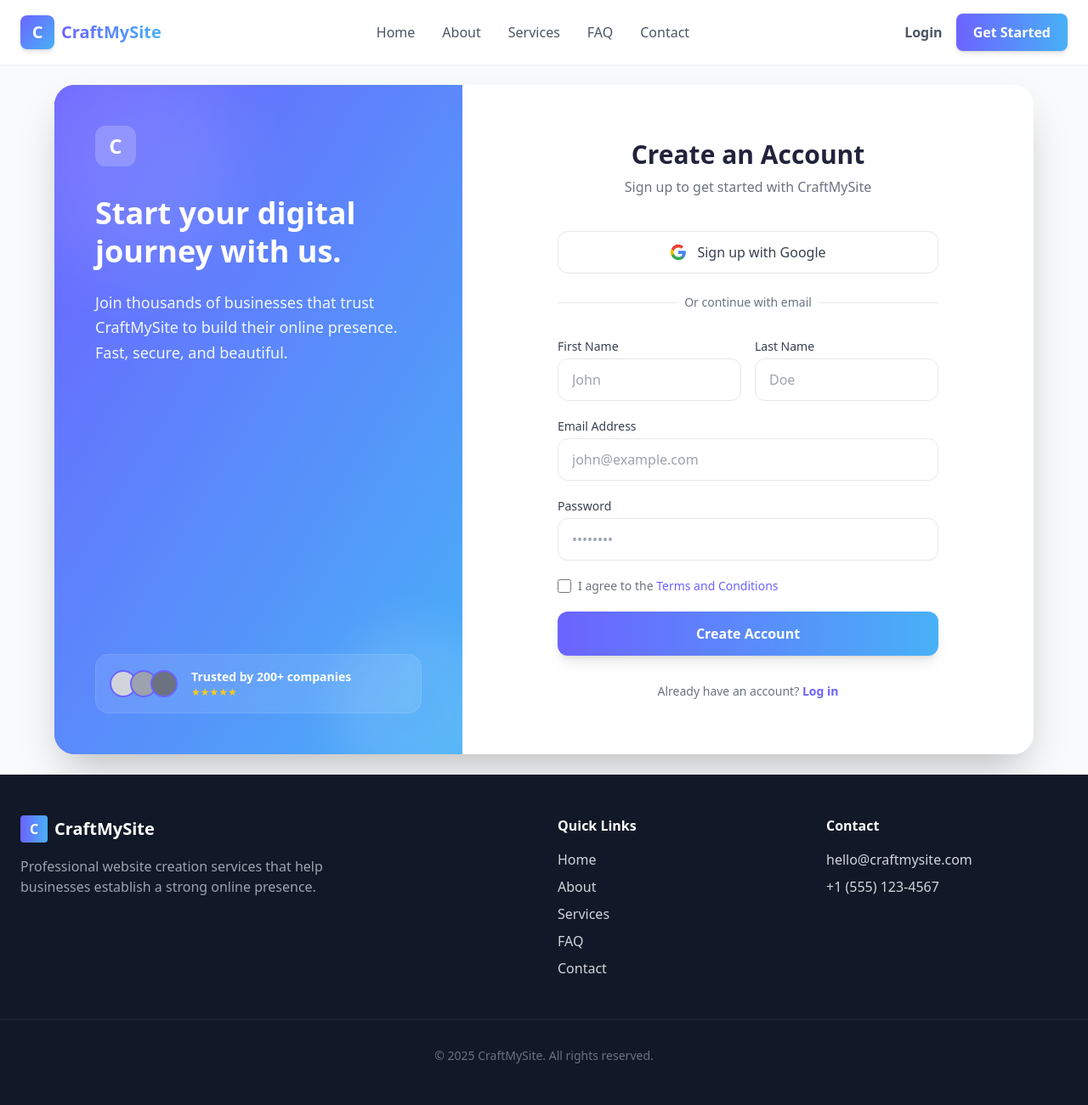
After one commit to Syddevv/CraftMySite, a PHP site: page /register in a window 1280 px wide. The commit adds this page. Shown: the whole page at 85% size. Run offline with PHP 8.4, Linux system fonts and the light colour scheme; some libraries are stand-ins or nearby versions.

Commit message:
link to register and login page

```diff
--- a/public/pages/Home.php
+++ b/public/pages/Home.php
@@ -30,8 +30,8 @@
             </ul>
 
             <div class="hidden md:flex items-center gap-4">
-                <a href="/login" class="text-gray-600 hover:text-brand-primary font-semibold transition">Login</a>
-                <a href="/register" class="px-5 py-2.5 rounded-lg bg-linear-to-r from-brand-primary to-brand-secondary text-white font-semibold shadow-md hover:shadow-lg hover:opacity-90 transition-all transform hover:-translate-y-0.5">
+                <a href="Login.php" class="text-gray-600 hover:text-brand-primary font-semibold transition">Login</a>
+                <a href="Register.php" class="px-5 py-2.5 rounded-lg bg-linear-to-r from-brand-primary to-brand-secondary text-white font-semibold shadow-md hover:shadow-lg hover:opacity-90 transition-all transform hover:-translate-y-0.5">
                     Get Started
                 </a>
             </div>
--- /dev/null
+++ b/public/pages/Register.php
@@ -0,0 +1,292 @@
+<!DOCTYPE html>
+<html lang="en">
+  <head>
+    <meta charset="UTF-8" />
+    <meta name="viewport" content="width=device-width, initial-scale=1.0" />
+    <title>Register - CraftMySite</title>
+    <link rel="stylesheet" href="../assets/css/styles.css" />
+
+    <!--
+       PREVIEW CONFIGURATION:
+       Using Tailwind CDN for instant preview.
+       In production, you would use your existing 'styles.css' build process.
+    -->
+    <script src="https://cdn.tailwindcss.com"></script>
+    <script>
+      tailwind.config = {
+        theme: {
+          extend: {
+            colors: {
+              brand: {
+                primary: '#6c63ff',   /* Purple/Indigo */
+                secondary: '#48b1f7', /* Light Blue */
+                dark: '#22223b',
+              }
+            },
+            backgroundImage: {
+              'gradient-primary': 'linear-gradient(to right, #6c63ff, #48b1f7)',
+            }
+          }
+        }
+      }
+    </script>
+    <style>
+      /* Polyfill for bg-linear-to classes used in v4 */
+      .bg-linear-to-r { background-image: linear-gradient(to right, var(--tw-gradient-stops)); }
+      .bg-linear-to-br { background-image: linear-gradient(to bottom right, var(--tw-gradient-stops)); }
+      .bg-linear-to-b { background-image: linear-gradient(to bottom, var(--tw-gradient-stops)); }
+
+      /* Simple Toast Animation */
+      #toast {
+        visibility: hidden;
+        min-width: 250px;
+        background-color: #22223b;
+        color: #fff;
+        text-align: center;
+        border-radius: 8px;
+        padding: 16px;
+        position: fixed;
+        z-index: 100;
+        right: 30px;
+        bottom: 30px;
+        box-shadow: 0 4px 12px rgba(0,0,0,0.15);
+        opacity: 0;
+        transition: opacity 0.5s, bottom 0.5s;
+        border-left: 4px solid #48b1f7;
+      }
+      #toast.show {
+        visibility: visible;
+        opacity: 1;
+        bottom: 50px;
+      }
+    </style>
+  </head>
+  <body class="bg-gray-50 text-gray-800 font-sans antialiased flex flex-col min-h-screen">
+
+    <!-- HEADER -->
+    <header class="bg-white shadow-sm sticky top-0 z-50">
+      <div class="container mx-auto px-6 py-4 flex justify-between items-center">
+        <a href="../pages/Home.php" class="flex items-center gap-2 group">
+          <div class="w-10 h-10 flex items-center justify-center bg-brand-primary bg-gradient-to-br from-brand-primary to-brand-secondary text-white font-bold rounded-lg text-xl shadow-md group-hover:scale-105 transition-transform">
+            C
+          </div>
+          <span class="text-xl font-bold bg-clip-text text-transparent bg-gradient-to-r from-brand-primary to-brand-secondary">
+            CraftMySite
+          </span>
+        </a>
+
+        <ul class="hidden md:flex items-center gap-8 text-gray-600 font-medium">
+          <li><a href="../pages/Home.php" class="hover:text-brand-primary transition">Home</a></li>
+          <li><a href="../pages/About.php" class="hover:text-brand-primary transition">About</a></li>
+          <li><a href="../pages/Services.php" class="hover:text-brand-primary transition">Services</a></li>
+          <li><a href="../pages/Faq.php" class="hover:text-brand-primary transition">FAQ</a></li>
+          <li><a href="../pages/Contact.php" class="hover:text-brand-primary transition">Contact</a></li>
+        </ul>
+
+        <div class="hidden md:flex items-center gap-4">
+          <a href="/login" class="text-gray-600 hover:text-brand-primary font-semibold transition">Login</a>
+          <a href="/register" class="px-5 py-2.5 rounded-lg bg-brand-primary bg-gradient-to-r from-brand-primary to-brand-secondary text-white font-semibold shadow-md hover:shadow-lg hover:opacity-90 transition-all transform hover:-translate-y-0.5">
+            Get Started
+          </a>
+        </div>
+
+        <button id="menuToggle" class="md:hidden p-2 text-gray-600 hover:text-brand-primary focus:outline-none">
+          <svg class="w-6 h-6" fill="none" stroke="currentColor" viewBox="0 0 24 24">
+            <path stroke-linecap="round" stroke-linejoin="round" stroke-width="2" d="M4 6h16M4 12h16M4 18h16"></path>
+          </svg>
+        </button>
+      </div>
+
+      <nav id="mobileNav" class="hidden absolute top-full left-0 w-full bg-white border-t border-gray-100 shadow-lg md:hidden">
+        <ul class="flex flex-col p-4 gap-4 font-medium">
+          <li><a href="../pages/Home.php" class="block text-gray-600">Home</a></li>
+          <li><a href="../pages/About.php" class="block text-gray-600">About</a></li>
+          <li><a href="../pages/Services.php" class="block text-gray-600">Services</a></li>
+          <li><a href="../pages/Faq.php" class="block text-gray-600">FAQ</a></li>
+          <li><a href="../pages/Contact.php" class="block text-gray-600">Contact</a></li>
+          <div class="flex flex-col gap-3 mt-2 pt-4 border-t border-gray-100">
+            <a href="/login" class="text-center text-gray-600 py-2">Login</a>
+            <a href="/register" class="text-center py-3 bg-brand-primary text-white rounded-lg">Get Started</a>
+          </div>
+        </ul>
+      </nav>
+    </header>
+
+    <main class="flex-grow flex items-center justify-center p-6">
+      <div class="w-full max-w-6xl bg-white rounded-3xl shadow-2xl overflow-hidden flex flex-col md:flex-row">
+
+        <!-- Left Side: Visual/Branding (Hidden on small screens) -->
+        <div class="hidden md:flex md:w-5/12 bg-brand-primary bg-gradient-to-br from-brand-primary to-brand-secondary p-12 text-white flex-col justify-between relative overflow-hidden">
+            <!-- Decorative Circles -->
+            <div class="absolute top-0 left-0 w-64 h-64 bg-white opacity-10 rounded-full -mt-10 -ml-10 blur-2xl"></div>
+            <div class="absolute bottom-0 right-0 w-48 h-48 bg-white opacity-10 rounded-full -mb-10 -mr-10 blur-xl"></div>
+
+            <div class="relative z-10">
+                <div class="w-12 h-12 bg-white/20 rounded-xl flex items-center justify-center mb-8 backdrop-blur-sm">
+                    <span class="font-bold text-2xl">C</span>
+                </div>
+                <h2 class="text-4xl font-bold mb-6 leading-tight">Start your digital journey with us.</h2>
+                <p class="text-blue-50 text-lg leading-relaxed">
+                    Join thousands of businesses that trust CraftMySite to build their online presence. Fast, secure, and beautiful.
+                </p>
+            </div>
+
+            <div class="relative z-10 mt-12">
+                <div class="flex items-center gap-4 p-4 bg-white/10 rounded-2xl backdrop-blur-sm border border-white/10">
+                    <div class="flex -space-x-2">
+                        <div class="w-8 h-8 rounded-full bg-gray-300 border-2 border-brand-primary"></div>
+                        <div class="w-8 h-8 rounded-full bg-gray-400 border-2 border-brand-primary"></div>
+                        <div class="w-8 h-8 rounded-full bg-gray-500 border-2 border-brand-primary"></div>
+                    </div>
+                    <div class="text-sm">
+                        <p class="font-bold">Trusted by 200+ companies</p>
+                        <div class="flex text-yellow-400 text-xs">★★★★★</div>
+                    </div>
+                </div>
+            </div>
+        </div>
+
+        <!-- Right Side: Registration Form -->
+        <div class="w-full md:w-7/12 p-8 md:p-12 lg:p-16 bg-white">
+            <div class="max-w-md mx-auto">
+                <div class="text-center mb-10">
+                    <h1 class="text-3xl font-bold text-brand-dark mb-2">Create an Account</h1>
+                    <p class="text-gray-500">Sign up to get started with CraftMySite</p>
+                </div>
+
+                <!-- Social Sign Up (Optional Placeholder) -->
+                <button class="w-full flex items-center justify-center gap-3 py-3 px-4 rounded-xl border border-gray-200 hover:bg-gray-50 transition-colors mb-6 text-gray-700 font-medium">
+                    <svg class="w-5 h-5" viewBox="0 0 24 24">
+                        <path d="M22.56 12.25c0-.78-.07-1.53-.2-2.25H12v4.26h5.92c-.26 1.37-1.04 2.53-2.21 3.31v2.77h3.57c2.08-1.92 3.28-4.74 3.28-8.09z" fill="#4285F4"/>
+                        <path d="M12 23c2.97 0 5.46-.98 7.28-2.66l-3.57-2.77c-.98.66-2.23 1.06-3.71 1.06-2.86 0-5.29-1.93-6.16-4.53H2.18v2.84C3.99 20.53 7.7 23 12 23z" fill="#34A853"/>
+                        <path d="M5.84 14.09c-.22-.66-.35-1.36-.35-2.09s.13-1.43.35-2.09V7.07H2.18C1.43 8.55 1 10.22 1 12s.43 3.45 1.18 4.93l2.85-2.22.81-.62z" fill="#FBBC05"/>
+                        <path d="M12 5.38c1.62 0 3.06.56 4.21 1.64l3.15-3.15C17.45 2.09 14.97 1 12 1 7.7 1 3.99 3.47 2.18 7.07l3.66 2.84c.87-2.6 3.3-4.53 6.16-4.53z" fill="#EA4335"/>
+                    </svg>
+                    Sign up with Google
+                </button>
+
+                <div class="relative mb-8">
+                    <div class="absolute inset-0 flex items-center">
+                        <div class="w-full border-t border-gray-200"></div>
+                    </div>
+                    <div class="relative flex justify-center text-sm">
+                        <span class="px-2 bg-white text-gray-500">Or continue with email</span>
+                    </div>
+                </div>
+
+                <form id="registerForm" class="space-y-5">
+                    <div class="grid grid-cols-2 gap-4">
+                        <div>
+                            <label for="firstName" class="block text-sm font-medium text-gray-700 mb-1">First Name</label>
+                            <input type="text" id="firstName" required class="w-full px-4 py-3 rounded-xl border border-gray-200 focus:border-brand-primary focus:ring-2 focus:ring-brand-primary/20 outline-none transition-all" placeholder="John">
+                        </div>
+                        <div>
+                            <label for="lastName" class="block text-sm font-medium text-gray-700 mb-1">Last Name</label>
+                            <input type="text" id="lastName" required class="w-full px-4 py-3 rounded-xl border border-gray-200 focus:border-brand-primary focus:ring-2 focus:ring-brand-primary/20 outline-none transition-all" placeholder="Doe">
+                        </div>
+                    </div>
+
+                    <div>
+                        <label for="email" class="block text-sm font-medium text-gray-700 mb-1">Email Address</label>
+                        <input type="email" id="email" required class="w-full px-4 py-3 rounded-xl border border-gray-200 focus:border-brand-primary focus:ring-2 focus:ring-brand-primary/20 outline-none transition-all" placeholder="john@example.com">
+                    </div>
+
+                    <div>
+                        <label for="password" class="block text-sm font-medium text-gray-700 mb-1">Password</label>
+                        <input type="password" id="password" required class="w-full px-4 py-3 rounded-xl border border-gray-200 focus:border-brand-primary focus:ring-2 focus:ring-brand-primary/20 outline-none transition-all" placeholder="••••••••">
+                    </div>
+
+                    <div class="flex items-start mt-4">
+                        <div class="flex items-center h-5">
+                            <input id="terms" type="checkbox" required class="w-4 h-4 border border-gray-300 rounded bg-gray-50 focus:ring-3 focus:ring-brand-primary/30 text-brand-primary">
+                        </div>
+                        <label for="terms" class="ml-2 text-sm font-medium text-gray-500">I agree to the <a href="#" class="text-brand-primary hover:underline">Terms and Conditions</a></label>
+                    </div>
+
+                    <button type="submit" class="w-full py-3.5 rounded-xl bg-brand-primary bg-gradient-to-r from-brand-primary to-brand-secondary text-white font-bold shadow-lg hover:shadow-xl hover:opacity-90 transition-all transform hover:-translate-y-0.5 mt-2">
+                        Create Account
+                    </button>
+                </form>
+
+                <p class="text-center mt-8 text-sm text-gray-500">
+                    Already have an account?
+                    <a href="/login" class="font-bold text-brand-primary hover:text-brand-secondary transition-colors">Log in</a>
+                </p>
+            </div>
+        </div>
+      </div>
+    </main>
+
+    <!-- FOOTER -->
+    <footer class="bg-gray-900 text-gray-300 py-12 mt-auto">
+      <div class="container mx-auto px-6 grid md:grid-cols-4 gap-8">
+        <div class="col-span-1 md:col-span-2">
+          <div class="flex items-center gap-2 mb-4 text-white">
+            <div class="w-8 h-8 flex items-center justify-center bg-brand-primary bg-gradient-to-r from-brand-primary to-brand-secondary rounded font-bold">C</div>
+            <span class="font-bold text-xl">CraftMySite</span>
+          </div>
+          <p class="text-gray-400 max-w-sm">Professional website creation services that help businesses establish a strong online presence.</p>
+        </div>
+        <div>
+          <h3 class="text-white font-bold mb-4">Quick Links</h3>
+          <ul class="space-y-2">
+            <li><a href="../pages/Home.php" class="hover:text-brand-secondary transition">Home</a></li>
+            <li><a href="../pages/About.php" class="hover:text-brand-secondary transition">About</a></li>
+            <li><a href="../pages/Services.php" class="hover:text-brand-secondary transition">Services</a></li>
+            <li><a href="../pages/Faq.php" class="hover:text-brand-secondary transition">FAQ</a></li>
+            <li><a href="../pages/Contact.php" class="hover:text-brand-secondary transition">Contact</a></li>
+          </ul>
+        </div>
+        <div>
+          <h3 class="text-white font-bold mb-4">Contact</h3>
+          <ul class="space-y-2">
+            <li>hello@craftmysite.com</li>
+            <li>+1 (555) 123-4567</li>
+          </ul>
+        </div>
+      </div>
+      <div class="container mx-auto px-6 mt-12 pt-8 border-t border-gray-800 text-center text-sm text-gray-500">
+        &copy; 2025 CraftMySite. All rights reserved.
+      </div>
+    </footer>
+
+    <!-- Toast Notification -->
+    <div id="toast">
+        <div class="font-bold text-lg mb-1">Account Created!</div>
+        <div class="text-sm text-gray-300">Welcome to CraftMySite. Redirecting...</div>
+    </div>
+
+    <script src="../js/nav.js"></script>
+    <script>
+      // --- Mobile Navigation Logic ---
+      const btn = document.getElementById('menuToggle');
+      const nav = document.getElementById('mobileNav');
+      if(btn && nav) {
+        btn.addEventListener('click', () => {
+            nav.classList.toggle('hidden');
+        });
+      }
+
+      // --- Form Submission Logic ---
+      const form = document.getElementById('registerForm');
+      const toast = document.getElementById('toast');
+
+      form.addEventListener('submit', (e) => {
+        e.preventDefault(); // Prevent actual server submission for demo
+
+        // Show Toast
+        toast.className = "show";
+
+        // Hide Toast after 3 seconds
+        setTimeout(function(){
+            toast.className = toast.className.replace("show", "");
+            // Optional: Redirect logic would go here
+            // window.location.href = '/login';
+        }, 3000);
+
+        // Reset Form
+        form.reset();
+      });
+    </script>
+  </body>
+</html>
```
Also changed, not shown: public/pages/About.php (+6 -6 lines), public/pages/Contact.php (+6 -6 lines), public/pages/FAQ.php (+6 -7 lines), public/pages/Services.php (+6 -7 lines), public/pages/Login.php (added).
